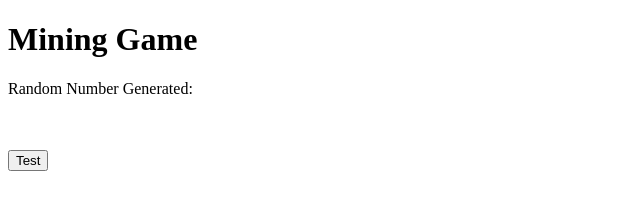
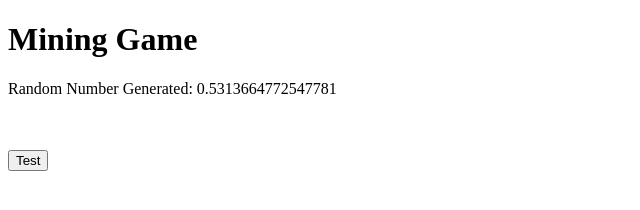
Before and after one commit to ericfelder/mining-game, a plain HTML site: page index.html in a window 1280 px wide. Both pictures are taken after a click on the button "Test". Shown: the whole page, without its empty margins (0-640 px from the left). Drawn offline with nearby package versions, Linux system fonts and the light colour scheme.

Commit message:
Code generates random number on button click

```diff
--- a/index.html
+++ b/index.html
@@ -1,7 +1,8 @@
 <!DOCTYPE html>
 <html>
 	<head>
-
+		<script src="http://code.jquery.com/jquery-3.2.1.min.js" integrity="sha256-hwg4gsxgFZhOsEEamdOYGBf13FyQuiTwlAQgxVSNgt4=" crossorigin="anonymous"></script>
+		<script src="main.js"></script>
 	</head>
 	<body>
 		<h1>Mining Game</h1>
--- a/main.js
+++ b/main.js
@@ -0,0 +1,9 @@
+var randomNumber = 0;
+
+$(document).ready(function() {
+	$("#mine").click(function() {
+		randomNumber = Math.random();
+
+		$("#number").html(randomNumber);
+	});
+});
```
